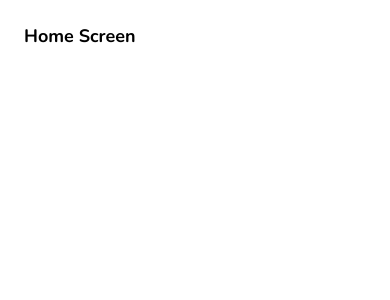
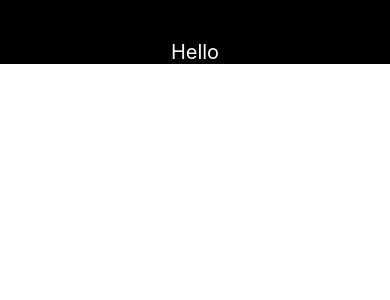
Before and after one commit to batuhansalkim/react-native-first-project, a React Native app in the folder gamezone/: screen / in a window 390 px wide. Shown: the top 300 px of the page. Built offline with nearby package versions, Linux system fonts and the light colour scheme.

Commit message:
last update

```diff
--- a/gamezone/App.js
+++ b/gamezone/App.js
@@ -1,32 +1,21 @@
 import React, { useState } from "react";
-import * as Font from "expo-font";
-import Home from './screens/home';
-import {AppLoading} from 'expo';
-
-const getFonts = () =>Font.loadAsync({
-    "nunito-regular": require("./assets/fonts/Nunito-Regular.ttf"),
-    "nunito-bold": require("./assets/fonts/Nunito-Bold.ttf"),
-
-  })
+import {  StyleSheet, Text } from "react-native";
 
 
 export default function App() {
-  const [fontsLoaded, setFontsLoaded] = useState(false);
-
-
-  if(fontsLoaded){
-    return (
-      <Home/>
-    );
-  }
-  else{
-    return(
-      <AppLoading
-      startAsync={getFonts}
-      onFinish={()=> setFontsLoaded(true)}
-    />
-    )
-
-  }
+  return(
+    <Text style={styles.title}>Hello</Text>
+  )
 
 }
+
+const styles = StyleSheet.create({
+  title:{
+    fontSize:20,
+    color:"white",
+    backgroundColor:"black",
+    textAlign:"center",
+    justifyContent:"center",
+    paddingTop:40,
+  }
+})
--- a/gamezone/screens/home.js
+++ /dev/null
@@ -1,22 +0,0 @@
-import { StyleSheet,View,Text } from "react-native";
-
-
-export default function Home(){
-    return(
-        <View style={styles.container}>
-            <Text style={styles.titleText}>Home Screen</Text>
-        </View>
-    )
-}
-
-
-const styles = StyleSheet.create({
-    container:{
-        padding:24,
-    },
-    titleText:{
-        fontFamily:"nunito-bold",
-        fontSize:18,
-
-    }
-});
```
Also changed, not shown: gamezone/screens/about.js (deleted, +0 -21 lines), gamezone/screens/reviewDetails.js (deleted, +0 -16 lines).
